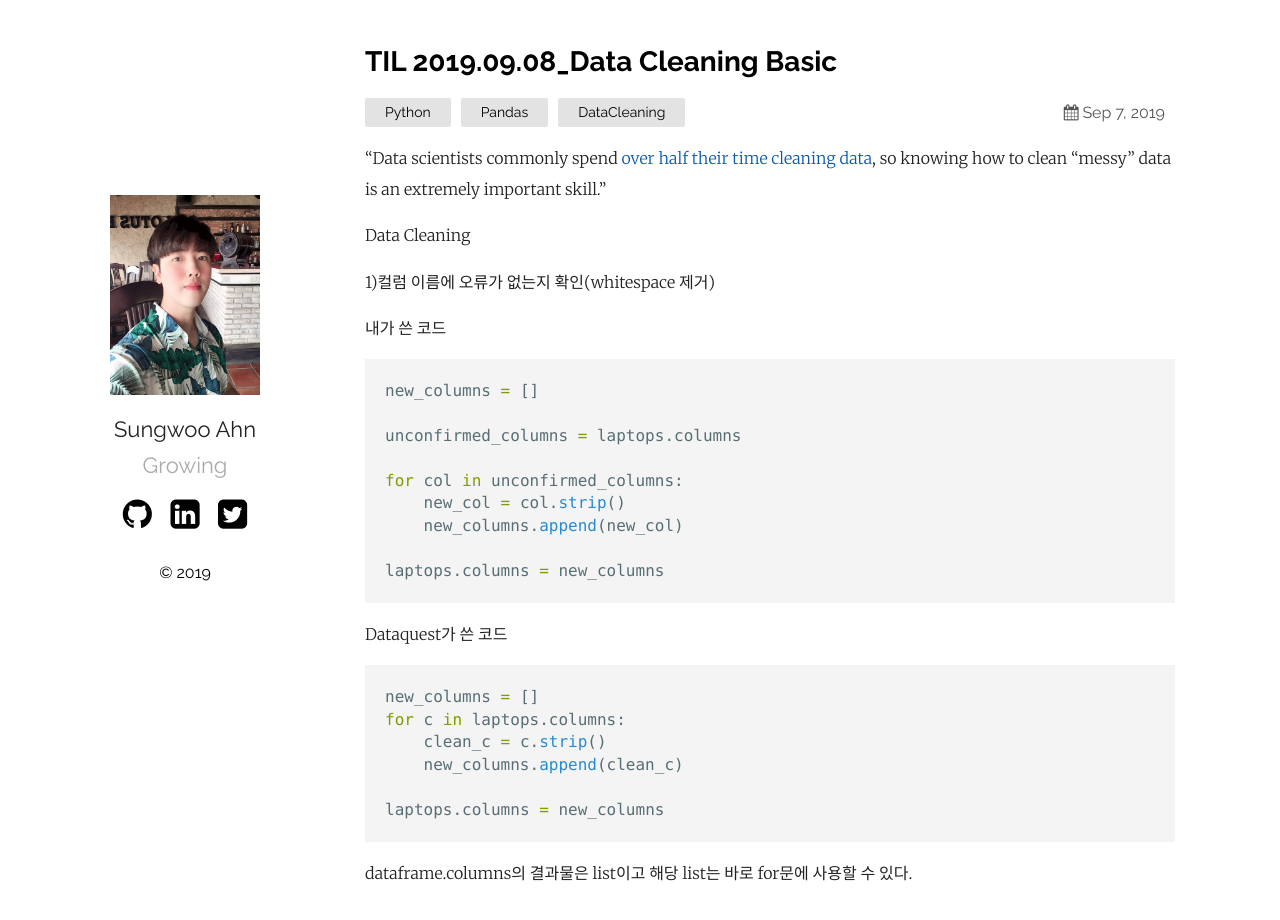
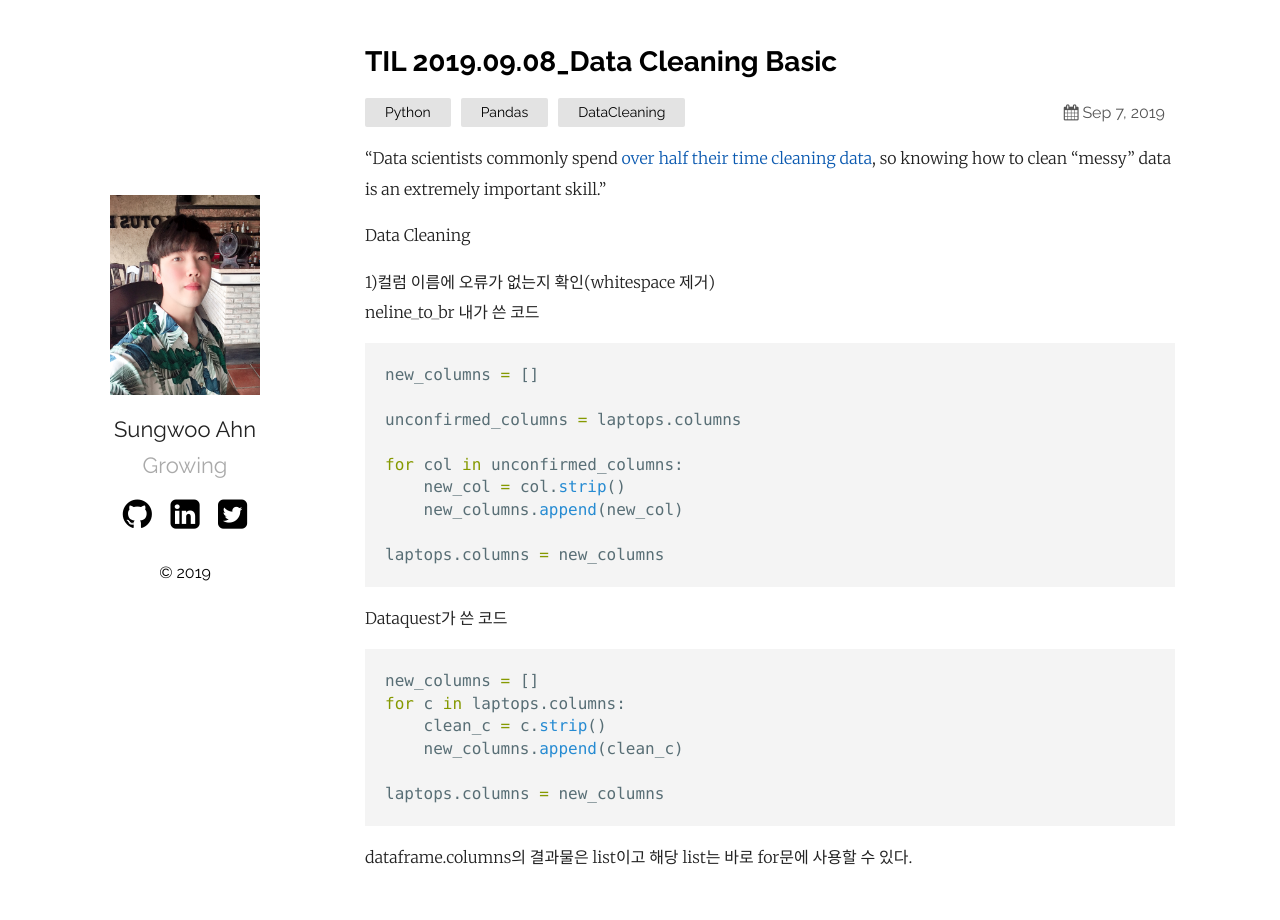
Before and after one commit to James19b/hey-james.github.io, a Jekyll site: the page built from _posts/2019-09-07-TIL-2.markdown, in a window 1280 px wide and 933 px high. Shown: the top 920 px of the window. Built offline with Jekyll 4.4.1, drawn with Linux system fonts in a browser that asks for light colours.

Commit message:
Update 2019-09-07-TIL-2.markdown

````diff
--- a/_posts/2019-09-07-TIL-2.markdown
+++ b/_posts/2019-09-07-TIL-2.markdown
@@ -9,7 +9,7 @@ categories: Python Pandas DataCleaning
 Data Cleaning
 
 1)컬럼 이름에 오류가 없는지 확인(whitespace 제거)
-
+neline_to_br
 내가 쓴 코드
 ```python
 new_columns = []
````
